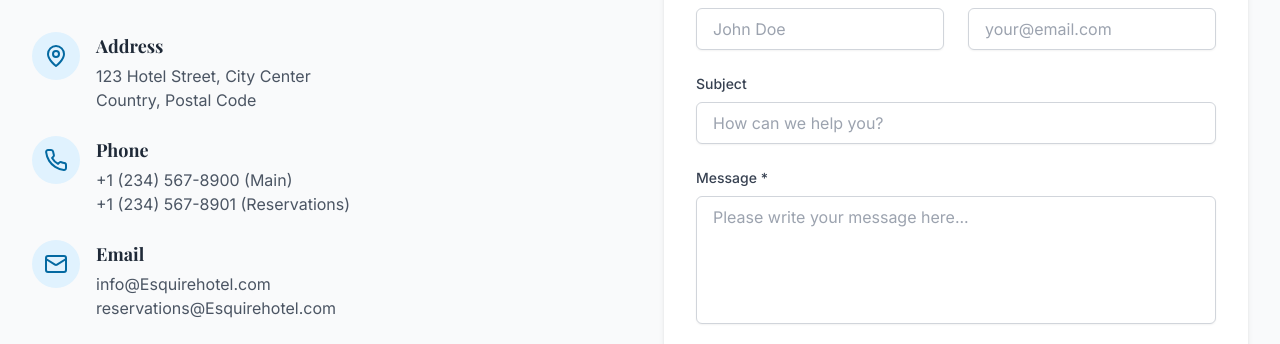
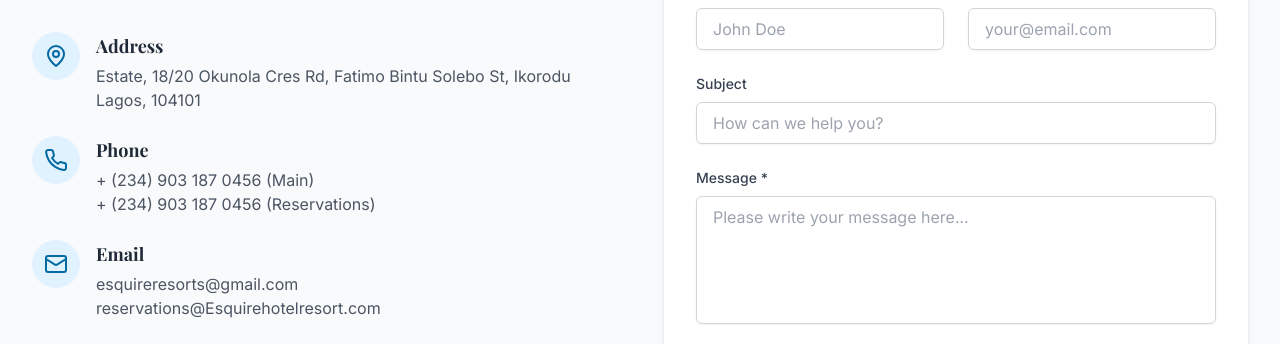
Before and after one commit to Valchali/Esquire_Webapp, a React (Vite) app: page /contact in a window 1280 px wide. Shown: the part 572-916 px from the top of the page. Built offline with nearby package versions, Linux system fonts and the light colour scheme.

Commit message:
feat:header and footer updated

```diff
--- a/src/components/layout/Footer.tsx
+++ b/src/components/layout/Footer.tsx
@@ -74,7 +74,7 @@
               </li>
               <li className="flex items-center">
                 <Phone className="h-5 w-5 mr-2 text-secondary-400" />
-                <span>+ (234)903 187 0456</span>
+                <span>+ (234) 903 187 0456</span>
               </li>
               <li className="flex items-center">
                 <Mail className="h-5 w-5 mr-2 text-secondary-400" />
--- a/src/pages/ContactPage.tsx
+++ b/src/pages/ContactPage.tsx
@@ -84,8 +84,8 @@
                 </div>
                 <div>
                   <h3 className="font-bold text-lg mb-1">Address</h3>
-                  <p className="text-gray-600">123 Hotel Street, City Center</p>
-                  <p className="text-gray-600">Country, Postal Code</p>
+                  <p className="text-gray-600"> Estate, 18/20 Okunola Cres Rd, Fatimo Bintu Solebo St, Ikorodu</p>
+                  <p className="text-gray-600">Lagos, 104101</p>
                 </div>
               </div>
 
@@ -95,8 +95,8 @@
                 </div>
                 <div>
                   <h3 className="font-bold text-lg mb-1">Phone</h3>
-                  <p className="text-gray-600">+1 (234) 567-8900 (Main)</p>
-                  <p className="text-gray-600">+1 (234) 567-8901 (Reservations)</p>
+                  <p className="text-gray-600">+ (234) 903 187 0456 (Main)</p>
+                  <p className="text-gray-600">+ (234) 903 187 0456 (Reservations)</p>
                 </div>
               </div>
 
@@ -106,8 +106,8 @@
                 </div>
                 <div>
                   <h3 className="font-bold text-lg mb-1">Email</h3>
-                  <p className="text-gray-600">info@Esquirehotel.com</p>
-                  <p className="text-gray-600">reservations@Esquirehotel.com</p>
+                  <p className="text-gray-600">esquireresorts@gmail.com</p>
+                  <p className="text-gray-600">reservations@Esquirehotelresort.com</p>
                 </div>
               </div>
 
```
